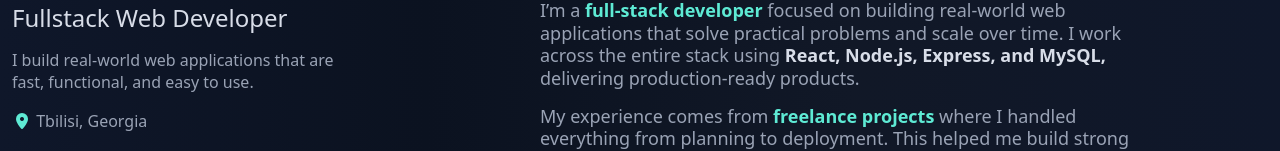
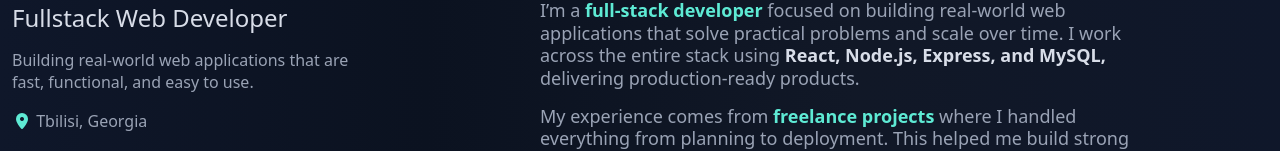
Before and after one commit to Apridonidze/portfolio-app, a React (Vite) app: page / in a window 1280 px wide. Shown: the part 167-318 px from the top of the page. Built offline with nearby package versions, Linux system fonts and the light colour scheme; no server answers.

Commit message:
fix : fixed typeos

```diff
--- a/src/components/Sidebar.jsx
+++ b/src/components/Sidebar.jsx
@@ -7,7 +7,7 @@ export default function Sidebar({ activeSection }){
             <div className="sidebar-top">
                 <h1 className='fw-bold'>Giorgi Aphridonidze</h1>
                 <h4>Fullstack Web Developer</h4>
-                <h6 className='my-3'>I build real-world web applications that are fast, functional, and easy to use.</h6>
+                <h6 className='my-3'>Building real-world web applications that are fast, functional, and easy to use.</h6>
                 <h6><i class="fa-solid fa-location-dot"></i> Tbilisi, Georgia</h6>
             </div>
 
```
